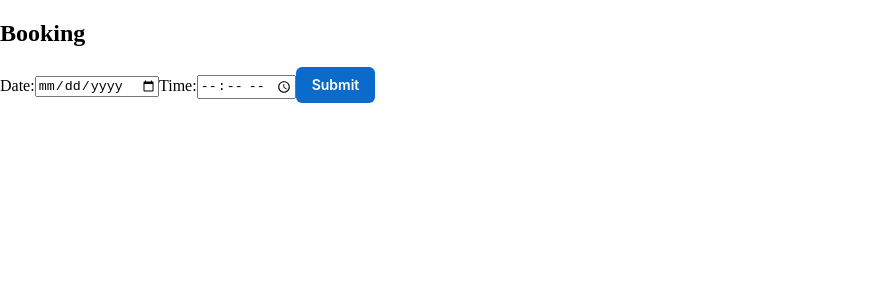
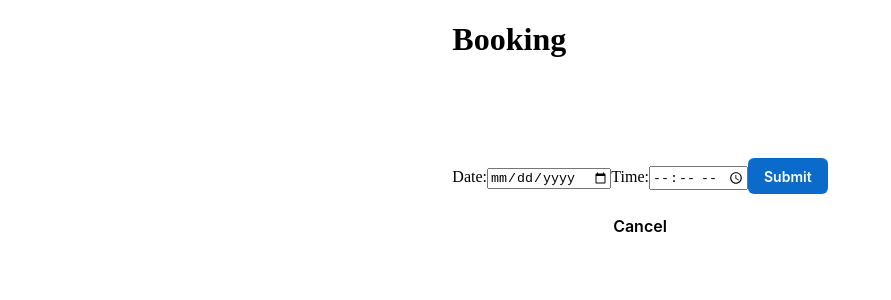
Before and after one commit to seansabe/pearl_frontend, a React (Create React App) app: page /booking/1 in a window 1280 px wide. Shown: the top 300 px of the page, without its empty margins (0-891 px from the left). Built offline with nearby package versions, Linux system fonts and the light colour scheme; a web font is replaced by a local one.

Commit message:
ui-fixes-booking-fix

```diff
--- a/src/components/BookingComponent.js
+++ b/src/components/BookingComponent.js
@@ -4,7 +4,7 @@ import { useParams } from "react-router-dom";
 import axios from "axios";
 import { api } from "../utils/api";
 
-const BookingComponent = () => {
+const BookingComponent = (props) => {
   const { id } = useParams();
   const [date, setDate] = useState("");
   const [time, setTime] = useState("");
@@ -28,6 +28,9 @@ const BookingComponent = () => {
     }
   };
 
+  const routeListings = () => {
+    props.handleNavClick("Listings");
+  }
 
   const handleDateChange = (event) => {
     setDate(event.target.value);
@@ -43,8 +46,9 @@ const BookingComponent = () => {
         serviceId: id,
         date,
         time,
-        userId : currentUser._id,
+        userId: currentUser._id,
       });
+      console.log("Booking created:", response.data);
     } catch (error) {
       console.error("Error creating booking:", error);
     }
@@ -52,12 +56,22 @@ const BookingComponent = () => {
 
   return (
     <div>
-      <h2>Booking</h2>
-      <label>Date:</label>
-      <input type="date" value={date} onChange={handleDateChange} />
-      <label>Time:</label>
-      <input type="time" value={time} onChange={handleTimeChange} />
-      <Button onClick={submitBooking}>Submit</Button>
+      <h1>Booking</h1>
+      <form className='booking-form'>
+        <label>Date:</label>
+        <input type="date" value={date} onChange={handleDateChange} />
+        <label>Time:</label>
+        <input type="time" value={time} onChange={handleTimeChange} />
+        <Button onClick={submitBooking}>Submit</Button>
+        <div className='spacer'></div>
+        <Button
+          color="info"
+          onClick={routeListings}
+          size="lg"
+          variant="solid"
+          fullWidth
+        >Cancel</Button>
+      </form>
     </div>
   );
 };
--- a/src/components/CreatePostForm.js
+++ b/src/components/CreatePostForm.js
@@ -5,7 +5,7 @@ import { Input, Button } from '@mui/joy';
 import Select from '@mui/joy/Select';
 import Option from '@mui/joy/Option';
 import Textarea from '@mui/joy/Textarea';
-import { useNavigate } from "react-router-dom";
+//import { useNavigate } from "react-router-dom";
 import { Modal } from '@mui/joy';
 import { ModalClose } from '@mui/joy';
 import Typography from '@mui/joy/Typography';
--- a/src/components/ListingsComponent.js
+++ b/src/components/ListingsComponent.js
@@ -2,10 +2,10 @@ import React, { useEffect, useState } from "react";
 import axios from "axios";
 import { Button } from "@mui/joy";
 import { api } from "../utils/api";
-import { useNavigate } from "react-router-dom";
+//import { useNavigate } from "react-router-dom";
 import CustomRating from "./CustomRating";
 
-const ListingComponent = () => {
+const ListingComponent = (props) => {
   const [listings, setListings] = useState([]);
 
   const getUserInfo = async (userId) => {
@@ -39,11 +39,16 @@ const ListingComponent = () => {
 
 
   // Inside the ListingComponent
+  /*
   const navigate = useNavigate();
 
   const handleBook = (listingId) => {
     navigate(`/booking/${listingId}`);
-  };
+  };*/
+
+  const routeBooking = (listingId) => {
+    props.handleNavClick("Booking");
+  }
 
   return (
     <div className="card-grid">
@@ -76,7 +81,7 @@ const ListingComponent = () => {
             <Button
               className="card-button"
               color="info"
-              onClick={() => handleBook(listing._id)}
+              onClick={() => routeBooking(listing._id)}
               size="lg"
               variant="solid"
               fullWidth
--- a/src/components/NavComponent.js
+++ b/src/components/NavComponent.js
@@ -8,6 +8,7 @@ export default function Nav({ onNavClick }) {
         SecSettings: "SecSettings",
         MyServices: "MyServices",
         MyBookings: "MyBookings",
+        Booking: "Booking",
     };
 
     const handleNavClick = (endpoint) => {
--- a/src/components/ProfileForm.js
+++ b/src/components/ProfileForm.js
@@ -82,8 +82,6 @@ export default function ProfileForm(props) {
     const routeSecSettings = () => {
         props.handleNavClick("SecSettings");
     }
-
-
 
     const handleSaveButton = async () => {
         setMessage('');
--- a/src/css/listings.css
+++ b/src/css/listings.css
@@ -51,7 +51,7 @@
     display: flex;
     flex-direction: column;
     row-gap: 10px;
-    height: fill-available;
+    height: stretch;
 }
 
 .card-body .card-service-description {
@@ -83,3 +83,24 @@
     color: #814dde;
     font-size: 40px;
 }
+
+.booking-container {
+    display: flex;
+    flex-direction: column;
+    align-items: center;
+}
+
+.booking-form {
+    margin-top: 100px;
+    width: 100%;
+    max-width: 400px;
+}
+
+.booking-form h1 {
+    /*font-family: 'Big Shoulders Inline Text', cursive;*/
+    font-family: 'Raleway', sans-serif;
+    font-weight: 200;
+    color: #814DDE;
+    font-size: 40px;
+    text-align: center;
+}
--- a/src/views/Booking.js
+++ b/src/views/Booking.js
@@ -2,10 +2,10 @@ import React from "react";
 //import Search from "../components/Search";
 import BookingComponent from "../components/BookingComponent";
 
-export default function Listings() {
+export default function Booking(props) {
   return (
-    <div>
-      <BookingComponent></BookingComponent>
+    <div className="booking-container">
+      <BookingComponent handleNavClick={props.handleNavClick}></BookingComponent>
     </div>
   );
 }
--- a/src/views/Home.js
+++ b/src/views/Home.js
@@ -7,6 +7,7 @@ import Profile from "./Profile";
 import Login from "./Login";
 import SecSettings from "./SecSettings";
 import DashboardProvider from "./DashboardProvider";
+import Booking from "./Booking";
 
 export default function Home() {
     const [selectedEndpoint, setSelectedEndpoint] = useState("Listings");
@@ -18,7 +19,8 @@ export default function Home() {
         <div className="main-container">
             <Nav onNavClick={handleNavClick}></Nav>
             <div className="content-container">
-                {selectedEndpoint === 'Listings' && <Listings />}
+                {selectedEndpoint === 'Listings' && <Listings handleNavClick={handleNavClick} />}
+                {selectedEndpoint === 'Booking' && <Booking handleNavClick={handleNavClick} />}
                 {selectedEndpoint === 'CreatePost' && <CreatePost handleNavClick={handleNavClick} />}
                 {selectedEndpoint === 'Profile' && <Profile handleNavClick={handleNavClick} />}
                 {selectedEndpoint === 'SecSettings' && <SecSettings handleNavClick={handleNavClick} />}
--- a/src/views/Listings.js
+++ b/src/views/Listings.js
@@ -4,11 +4,11 @@ import ListingsComponent from '../components/ListingsComponent';
 import '../css/listings.css'
 
 
-export default function Listings() {
+export default function Listings(props) {
   return (
     <div className="listing-container">
       <Search />
-      <ListingsComponent></ListingsComponent>
+      <ListingsComponent handleNavClick={props.handleNavClick}></ListingsComponent>
     </div>
   );
 }
```
